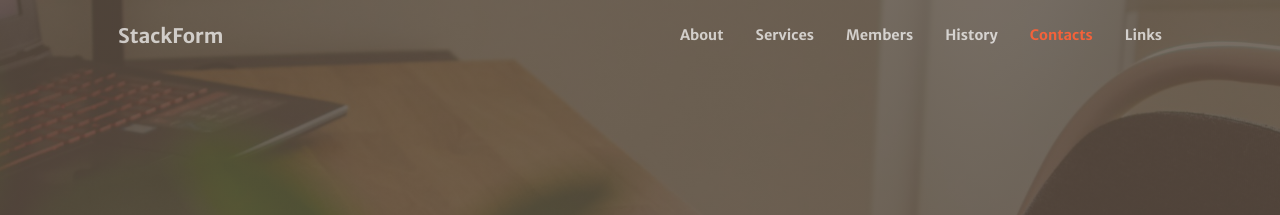
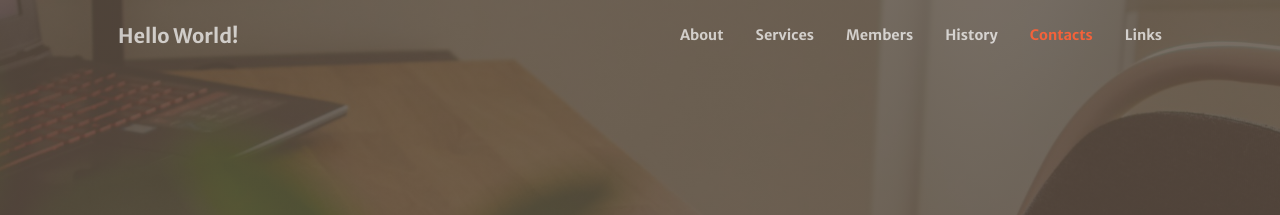
Before and after one commit to keeganturnerdev/site.github.io, a Jekyll site: the page built from index.md, in a window 1280 px wide. Shown: the top 215 px of the page. Built offline with Jekyll 4.4.1, drawn with Linux system fonts in a browser that asks for light colours; comment, search, counter and statistics services are not loaded.

Commit message:
Update _config.yml

```diff
--- a/_config.yml
+++ b/_config.yml
@@ -1,5 +1,5 @@
 # Site settings
-title: StackForm
+title: Hello World!
 description: > # this means to ignore newlines until "baseurl:"
 repository: vvalchev/creative-theme-jekyll-new
 baseurl: "/creative-theme-jekyll-new/" # the subpath of your site, e.g. /blog/
```
